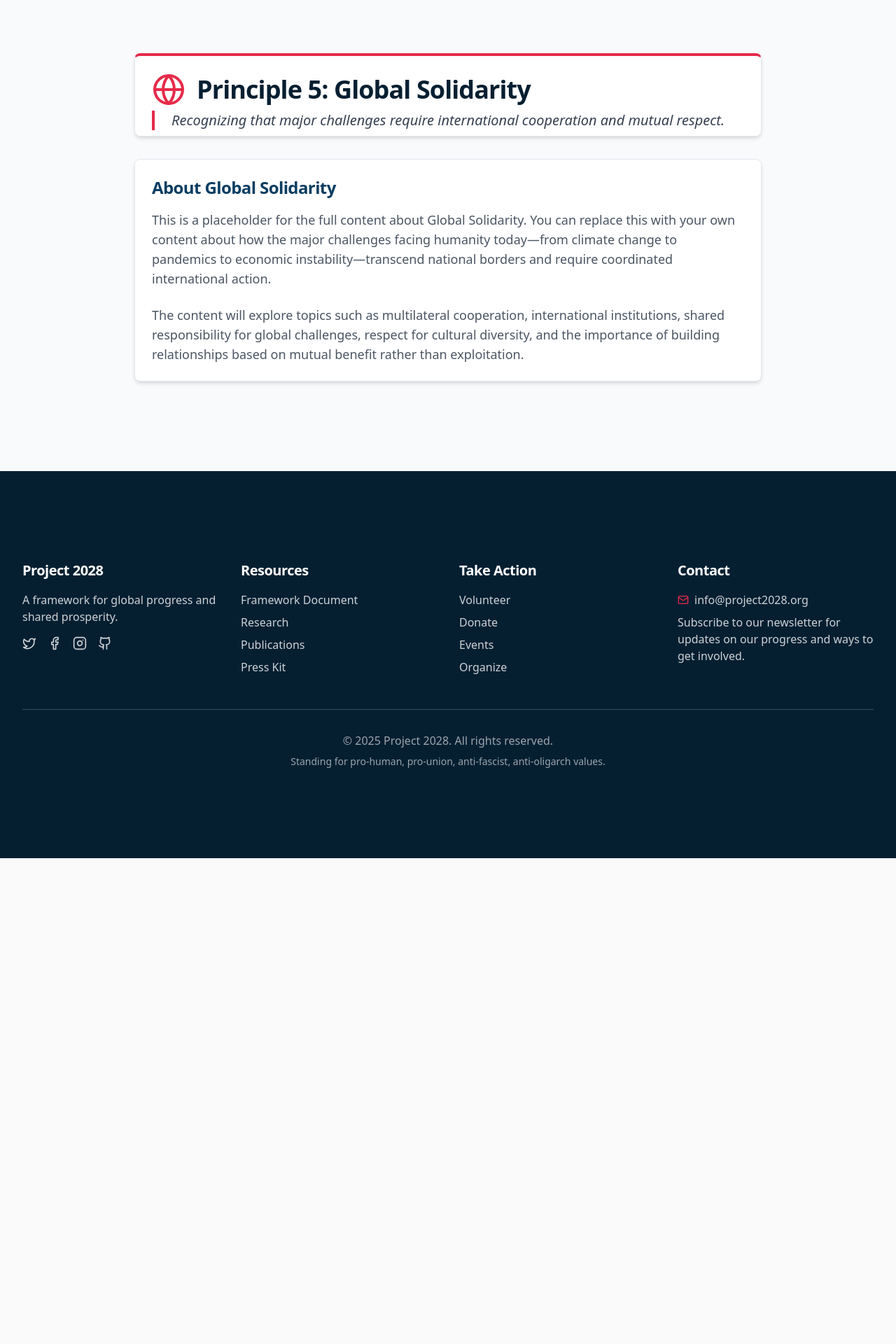
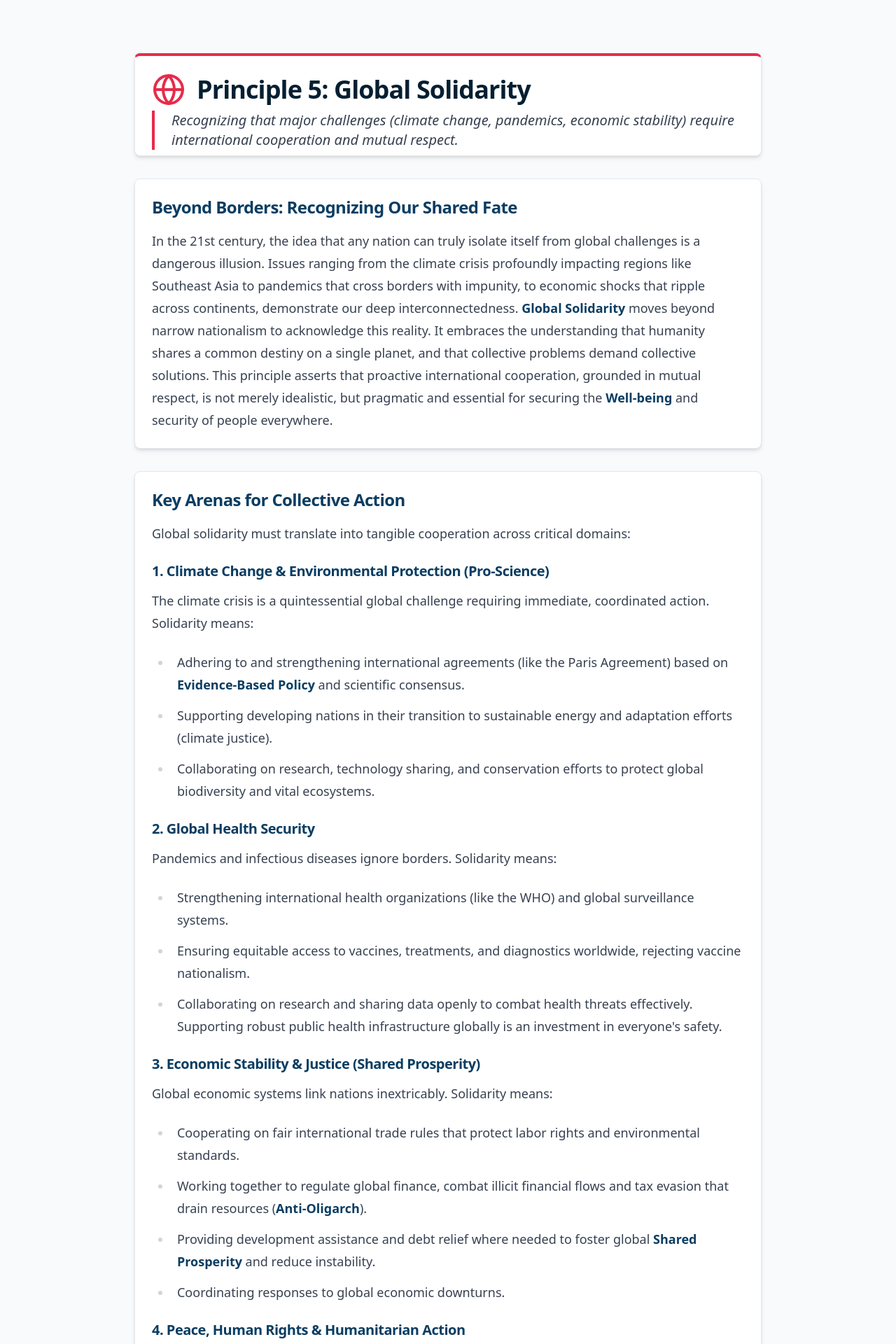
Before and after one commit to the-don-stone/project-2028, a React (Vite) app: page /principle5 in a window 1280 px wide. Shown: the part 880-2800 px from the top of the page at 70% size. Before the commit the page ends 2106 px from the top, so only its background shows below. Built offline with nearby package versions, Linux system fonts and the light colour scheme.

Commit message:
Add Global Solidarity principle page
Implement the Global Solidarity principle page with content and structure.

```diff
--- a/src/pages/Principle5.tsx
+++ b/src/pages/Principle5.tsx
@@ -40,7 +40,7 @@ const Principle5 = () => {
                   <h1 className="text-4xl font-bold text-project-darkblue">Principle 5: Global Solidarity</h1>
                 </div>
                 <div className="border-l-4 border-project-red pl-6 my-4 italic text-xl text-gray-700">
-                  <p>Recognizing that major challenges require international cooperation and mutual respect.</p>
+                  <p>Recognizing that major challenges (climate change, pandemics, economic stability) require international cooperation and mutual respect.</p>
                 </div>
               </CardHeader>
             </Card>
@@ -48,11 +48,75 @@ const Principle5 = () => {
             <div className="space-y-8">
               <Card className="shadow-md hover:shadow-lg transition-shadow duration-300">
                 <CardContent className="pt-6">
-                  <h2 className="text-2xl font-bold text-project-blue mb-4">About Global Solidarity</h2>
+                  <h2 className="text-2xl font-bold text-project-blue mb-4">Beyond Borders: Recognizing Our Shared Fate</h2>
                   <div className="prose prose-lg max-w-none">
-                    <p className="text-lg text-gray-600">This is a placeholder for the full content about Global Solidarity. You can replace this with your own content about how the major challenges facing humanity today—from climate change to pandemics to economic instability—transcend national borders and require coordinated international action.</p>
+                    <p>In the 21st century, the idea that any nation can truly isolate itself from global challenges is a dangerous illusion. Issues ranging from the climate crisis profoundly impacting regions like Southeast Asia to pandemics that cross borders with impunity, to economic shocks that ripple across continents, demonstrate our deep interconnectedness. <strong>Global Solidarity</strong> moves beyond narrow nationalism to acknowledge this reality. It embraces the understanding that humanity shares a common destiny on a single planet, and that collective problems demand collective solutions. This principle asserts that proactive international cooperation, grounded in mutual respect, is not merely idealistic, but pragmatic and essential for securing the <strong>Well-being</strong> and security of people everywhere.</p>
+                  </div>
+                </CardContent>
+              </Card>
 
-                    <p className="text-lg text-gray-600">The content will explore topics such as multilateral cooperation, international institutions, shared responsibility for global challenges, respect for cultural diversity, and the importance of building relationships based on mutual benefit rather than exploitation.</p>
+              <Card className="shadow-md hover:shadow-lg transition-shadow duration-300">
+                <CardContent className="pt-6">
+                  <h2 className="text-2xl font-bold text-project-blue mb-4">Key Arenas for Collective Action</h2>
+                  <div className="prose prose-lg max-w-none">
+                    <p>Global solidarity must translate into tangible cooperation across critical domains:</p>
+
+                    <h3 className="text-xl font-bold text-project-blue mt-6 mb-3">1. Climate Change & Environmental Protection (<strong>Pro-Science</strong>)</h3>
+                    <p>The climate crisis is a quintessential global challenge requiring immediate, coordinated action. Solidarity means:</p>
+                    <ul>
+                      <li>Adhering to and strengthening international agreements (like the Paris Agreement) based on <strong>Evidence-Based Policy</strong> and scientific consensus.</li>
+                      <li>Supporting developing nations in their transition to sustainable energy and adaptation efforts (climate justice).</li>
+                      <li>Collaborating on research, technology sharing, and conservation efforts to protect global biodiversity and vital ecosystems.</li>
+                    </ul>
+
+                    <h3 className="text-xl font-bold text-project-blue mt-6 mb-3">2. Global Health Security</h3>
+                    <p>Pandemics and infectious diseases ignore borders. Solidarity means:</p>
+                    <ul>
+                      <li>Strengthening international health organizations (like the WHO) and global surveillance systems.</li>
+                      <li>Ensuring equitable access to vaccines, treatments, and diagnostics worldwide, rejecting vaccine nationalism.</li>
+                      <li>Collaborating on research and sharing data openly to combat health threats effectively. Supporting robust public health infrastructure globally is an investment in everyone's safety.</li>
+                    </ul>
+
+                    <h3 className="text-xl font-bold text-project-blue mt-6 mb-3">3. Economic Stability & Justice (<strong>Shared Prosperity</strong>)</h3>
+                    <p>Global economic systems link nations inextricably. Solidarity means:</p>
+                    <ul>
+                      <li>Cooperating on fair international trade rules that protect labor rights and environmental standards.</li>
+                      <li>Working together to regulate global finance, combat illicit financial flows and tax evasion that drain resources (<strong>Anti-Oligarch</strong>).</li>
+                      <li>Providing development assistance and debt relief where needed to foster global <strong>Shared Prosperity</strong> and reduce instability.</li>
+                      <li>Coordinating responses to global economic downturns.</li>
+                    </ul>
+
+                    <h3 className="text-xl font-bold text-project-blue mt-6 mb-3">4. Peace, Human Rights & Humanitarian Action</h3>
+                    <p>Lasting peace and respect for <strong>Human Dignity</strong> require international commitment. Solidarity means:</p>
+                    <ul>
+                      <li>Upholding international law and supporting multilateral institutions dedicated to diplomacy and conflict resolution (e.g., the UN).</li>
+                      <li>Promoting and defending universal human rights globally, supporting democratic movements and civil society (<strong>Democratic Resilience</strong>).</li>
+                      <li>Providing timely and impartial humanitarian assistance to populations affected by conflict, disaster, or persecution, including refugees and displaced persons.</li>
+                    </ul>
+                  </div>
+                </CardContent>
+              </Card>
+
+              <Card className="shadow-md hover:shadow-lg transition-shadow duration-300">
+                <CardContent className="pt-6">
+                  <h2 className="text-2xl font-bold text-project-blue mb-4">The Foundation: Mutual Respect and True Partnership</h2>
+                  <div className="prose prose-lg max-w-none">
+                    <p>Effective international cooperation cannot be built on dominance or coercion. It requires <strong>Mutual Respect</strong>:</p>
+                    <ul>
+                      <li>Recognizing the sovereignty and diverse circumstances of all nations.</li>
+                      <li>Engaging in good-faith diplomacy and dialogue.</li>
+                      <li>Ensuring that international forums and decision-making processes are inclusive and give voice to nations of all sizes and levels of development (<strong>Equity</strong>).</li>
+                      <li>Moving away from zero-sum thinking towards finding win-win solutions based on shared interests.</li>
+                    </ul>
+                  </div>
+                </CardContent>
+              </Card>
+
+              <Card className="shadow-md hover:shadow-lg transition-shadow duration-300">
+                <CardContent className="pt-6">
+                  <h2 className="text-2xl font-bold text-project-blue mb-4">Solidarity is Enlightened Self-Interest</h2>
+                  <div className="prose prose-lg max-w-none">
+                    <p>Far from being naive idealism, global solidarity represents the most pragmatic path forward in our interconnected world. Global challenges left unaddressed inevitably rebound on all nations, while cooperative solutions create benefits that extend across borders. By recognizing our shared humanity and common interests, we can build a more stable, just, and sustainable global order that enhances the security and well-being of all.</p>
                   </div>
                 </CardContent>
               </Card>
```
